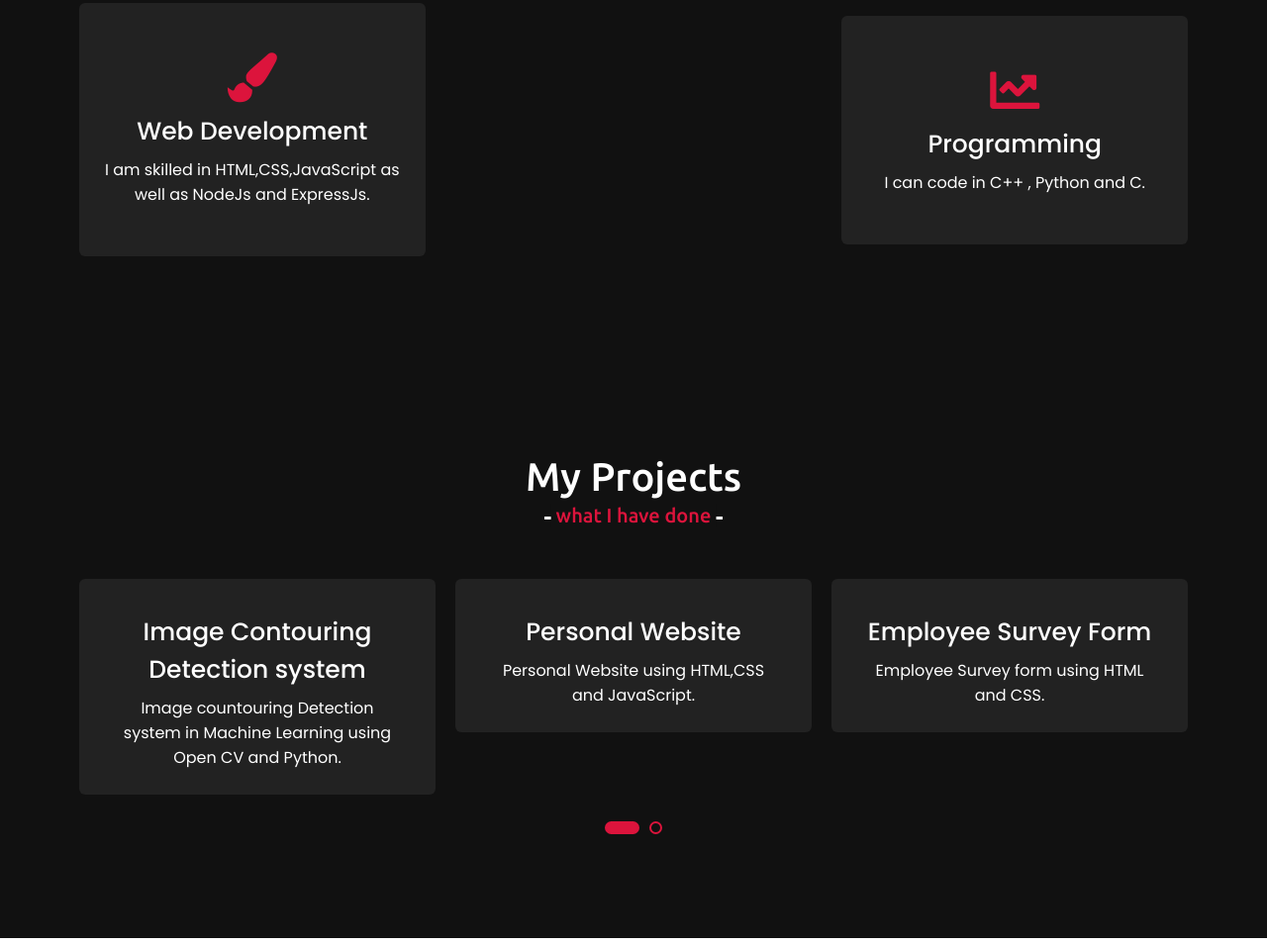
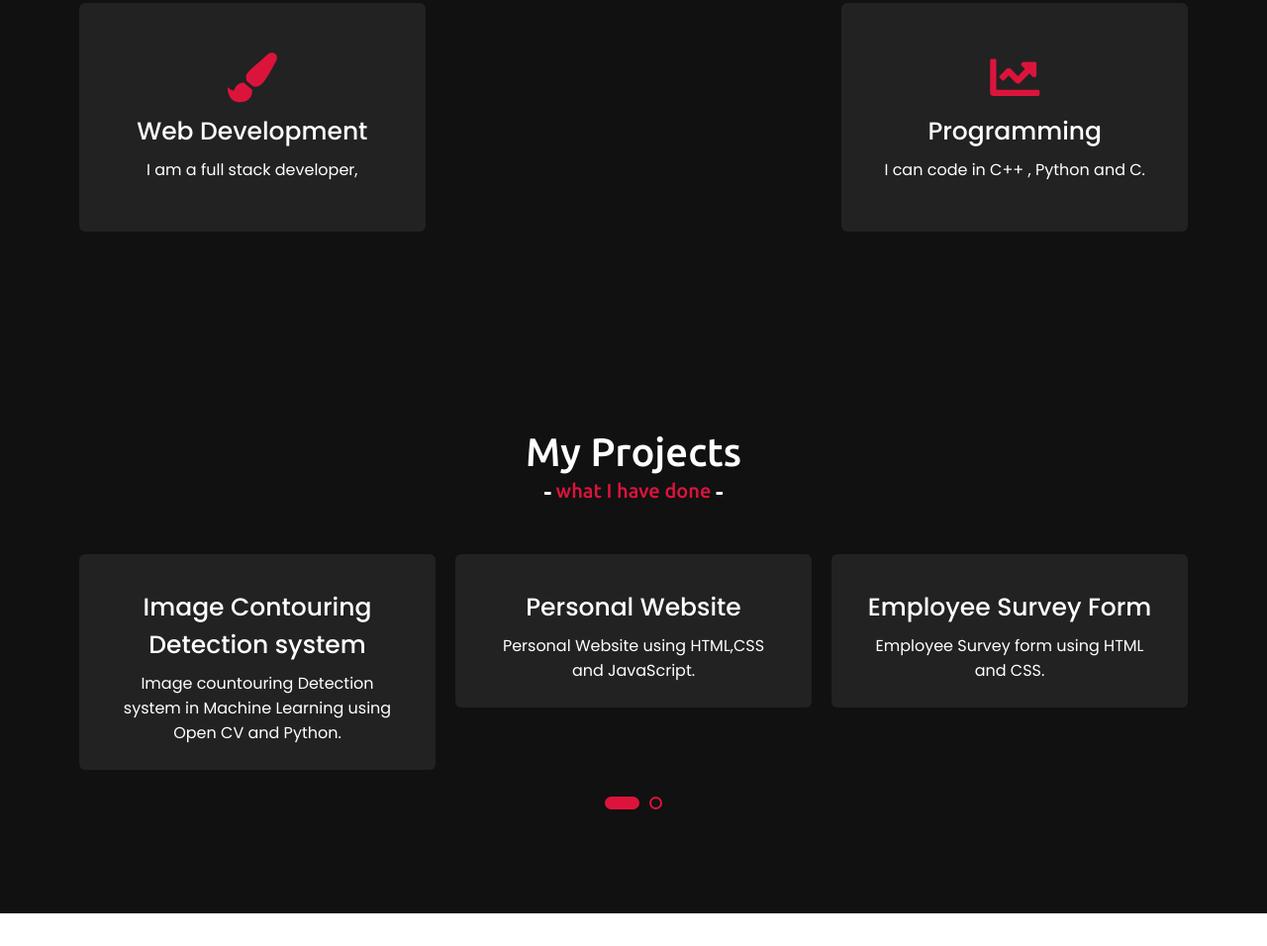
Before and after one commit to saumyamehra23/Saumya-Mehra, a plain HTML site: page index.html in a window 1280 px wide. Shown: the part 1756-2712 px from the top of the page at 99% size. Drawn offline with nearby package versions, Linux system fonts and the light colour scheme.

Commit message:
Update index.html

```diff
--- a/index.html
+++ b/index.html
@@ -69,7 +69,7 @@
                     <div class="box">
                         <i class="fas fa-paint-brush"></i>
                         <div class="text">Web Development</div>
-                        <p>I am skilled in HTML,CSS,JavaScript as well as NodeJs and ExpressJs.</p></p>
+                        <p>I am a full stack developer,  </p></p>
                     </div>
                 </div>
                 <div class="card">
```
